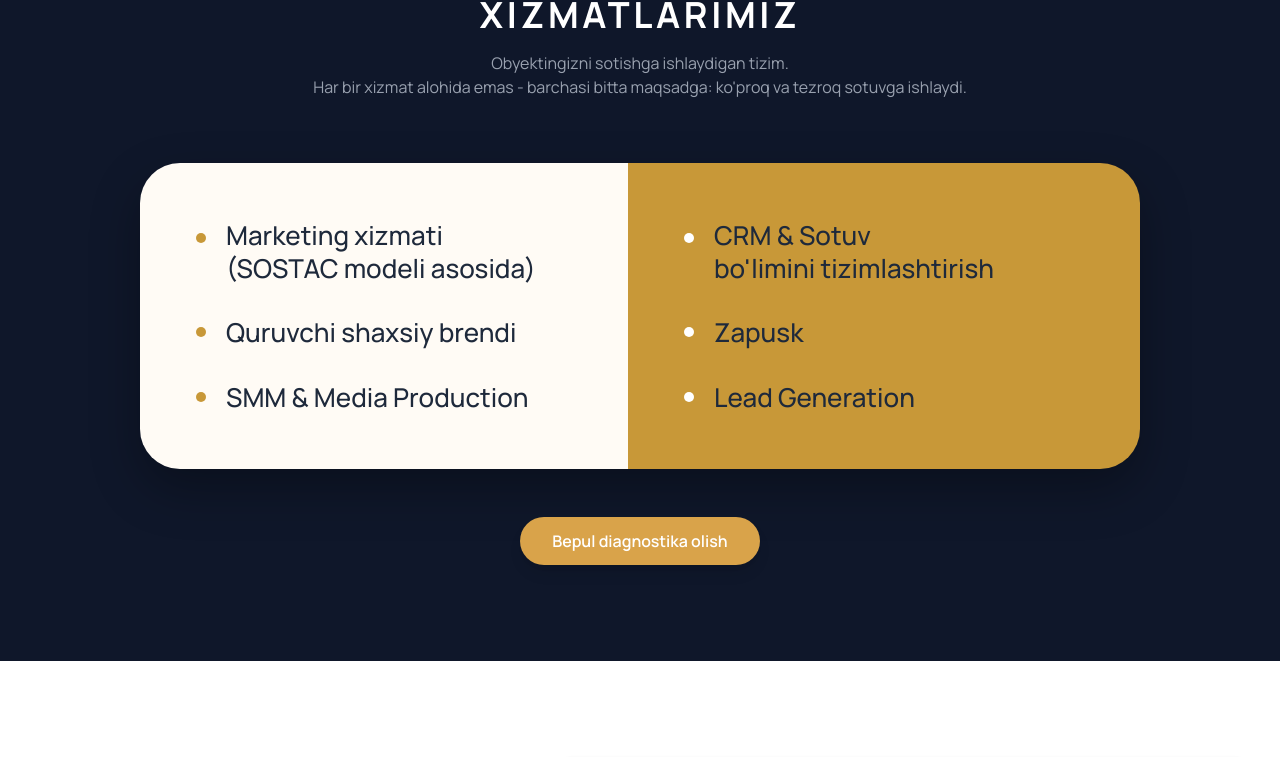
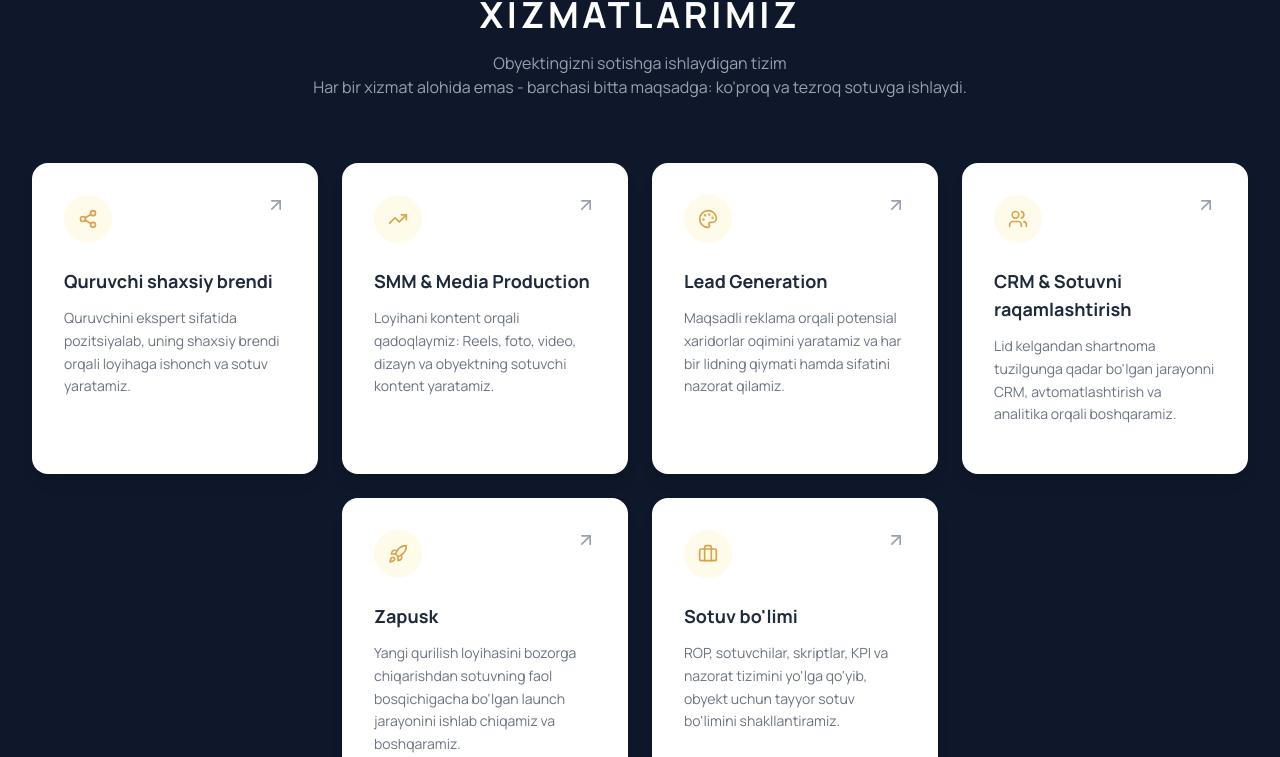
Before and after one commit to Ruslan-Xusenov/ravnaq-group-sayt, a React (Vite) app: page / in a window 1280 px wide. Shown: the part 3786-4543 px from the top of the page. Built offline with nearby package versions, Linux system fonts and the light colour scheme; no server answers.

Commit message:
Revert Services section layout changes

```diff
--- a/src/App.jsx
+++ b/src/App.jsx
@@ -695,54 +695,38 @@ export default function App() {
           >
             <h2 className="text-3xl md:text-4xl font-bold uppercase tracking-widest mb-4">XIZMATLARIMIZ</h2>
             <p className="text-gray-400 max-w-2xl mx-auto">
-              Obyektingizni sotishga ishlaydigan tizim.<br/>
+              Obyektingizni sotishga ishlaydigan tizim<br/>
               Har bir xizmat alohida emas - barchasi bitta maqsadga: ko'proq va tezroq sotuvga ishlaydi.
             </p>
           </motion.div>
 
           <div className="max-w-7xl mx-auto px-4 sm:px-6 lg:px-8">
             <motion.div
-              className="max-w-[1000px] mx-auto rounded-[40px] overflow-hidden flex flex-col md:flex-row shadow-[0_20px_50px_rgba(0,0,0,0.3)]"
-              variants={fadeUpVariant}
+              className="flex flex-wrap justify-center gap-6"
+              variants={staggerContainer}
               initial="hidden"
               whileInView="visible"
               viewport={{ once: true, amount: 0.1 }}
             >
-              {/* Left Side */}
-              <div className="flex-1 bg-[#fffbf5] p-10 md:p-14 md:pr-8 text-[#1e293b] flex flex-col justify-center">
-                <ul className="space-y-8">
-                  <li className="flex items-start">
-                    <span className="w-2.5 h-2.5 rounded-full bg-[#c89838] mt-3.5 mr-5 flex-shrink-0"></span>
-                    <span className="text-2xl md:text-[26px] font-medium leading-tight">Marketing xizmati<br/>(SOSTAC modeli asosida)</span>
-                  </li>
-                  <li className="flex items-center">
-                    <span className="w-2.5 h-2.5 rounded-full bg-[#c89838] mr-5 flex-shrink-0"></span>
-                    <span className="text-2xl md:text-[26px] font-medium leading-tight">Quruvchi shaxsiy brendi</span>
-                  </li>
-                  <li className="flex items-center">
-                    <span className="w-2.5 h-2.5 rounded-full bg-[#c89838] mr-5 flex-shrink-0"></span>
-                    <span className="text-2xl md:text-[26px] font-medium leading-tight">SMM & Media Production</span>
-                  </li>
-                </ul>
-              </div>
-
-              {/* Right Side */}
-              <div className="flex-1 bg-[#c89838] p-10 md:p-14 text-[#1e293b] flex flex-col justify-center">
-                <ul className="space-y-8">
-                  <li className="flex items-start">
-                    <span className="w-2.5 h-2.5 rounded-full bg-white mt-3.5 mr-5 flex-shrink-0"></span>
-                    <span className="text-2xl md:text-[26px] font-medium leading-tight">CRM & Sotuv<br/>bo'limini tizimlashtirish</span>
-                  </li>
-                  <li className="flex items-center">
-                    <span className="w-2.5 h-2.5 rounded-full bg-white mr-5 flex-shrink-0"></span>
-                    <span className="text-2xl md:text-[26px] font-medium leading-tight">Zapusk</span>
-                  </li>
-                  <li className="flex items-center">
-                    <span className="w-2.5 h-2.5 rounded-full bg-white mr-5 flex-shrink-0"></span>
-                    <span className="text-2xl md:text-[26px] font-medium leading-tight">Lead Generation</span>
-                  </li>
-                </ul>
-              </div>
+              {[
+                { title: "Quruvchi shaxsiy brendi", desc: "Quruvchini ekspert sifatida pozitsiyalab, uning shaxsiy brendi orqali loyihaga ishonch va sotuv yaratamiz.", icon: Share2 },
+                { title: "SMM & Media Production", desc: "Loyihani kontent orqali qadoqlaymiz: Reels, foto, video, dizayn va obyektning sotuvchi kontent yaratamiz.", icon: TrendingUp },
+                { title: "Lead Generation", desc: "Maqsadli reklama orqali potensial xaridorlar oqimini yaratamiz va har bir lidning qiymati hamda sifatini nazorat qilamiz.", icon: Palette },
+                { title: "CRM & Sotuvni raqamlashtirish", desc: "Lid kelgandan shartnoma tuzilgunga qadar bo'lgan jarayonni CRM, avtomatlashtirish va analitika orqali boshqaramiz.", icon: Users },
+                { title: "Zapusk", desc: "Yangi qurilish loyihasini bozorga chiqarishdan sotuvning faol bosqichigacha bo'lgan launch jarayonini ishlab chiqamiz va boshqaramiz.", icon: Rocket },
+                { title: "Sotuv bo'limi", desc: "ROP, sotuvchilar, skriptlar, KPI va nazorat tizimini yo'lga qo'yib, obyekt uchun tayyor sotuv bo'limini shakllantiramiz.", icon: Briefcase }
+              ].map((item, idx) => (
+                <motion.div variants={fadeUpVariant} key={idx} className="bg-white text-ravnaq-dark rounded-2xl p-6 sm:p-8 shadow-lg relative group overflow-hidden hover:-translate-y-2 transition-transform duration-300 w-full sm:w-[calc(50%-0.75rem)] lg:w-[calc(25%-1.125rem)]">
+                   <div className="flex justify-between items-start mb-6">
+                     <div className="w-12 h-12 rounded-full bg-amber-50 flex items-center justify-center">
+                       <item.icon size={20} className="text-ravnaq-gold"/>
+                     </div>
+                     <ArrowUpRight size={20} className="text-gray-400 group-hover:text-ravnaq-gold transition-colors duration-300" />
+                   </div>
+                   <h3 className="font-bold mb-3 text-lg">{item.title}</h3>
+                   <p className="text-sm text-gray-500 leading-relaxed mb-4">{item.desc}</p>
+                </motion.div>
+              ))}
             </motion.div>
 
             <div className="mt-12 text-center">
```
